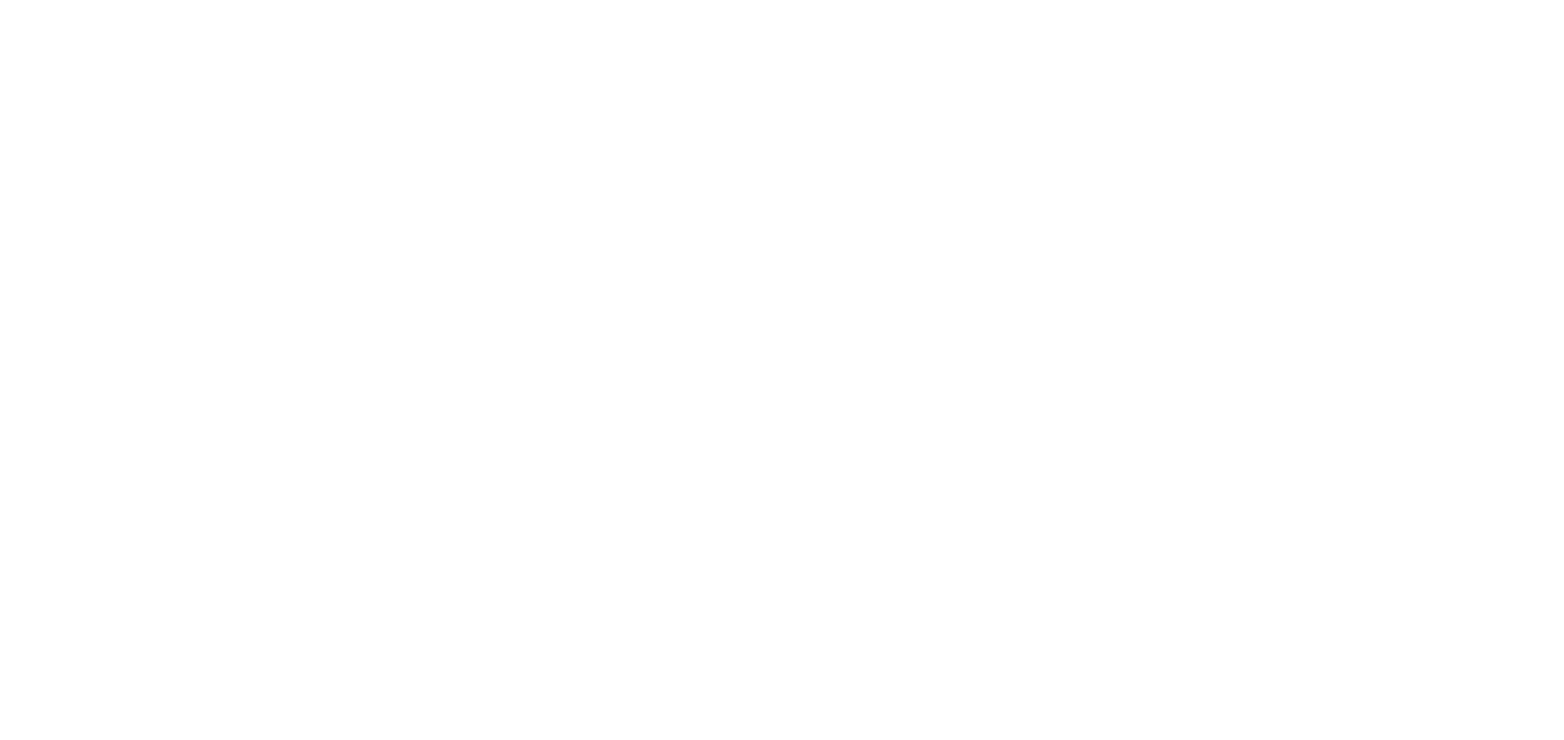
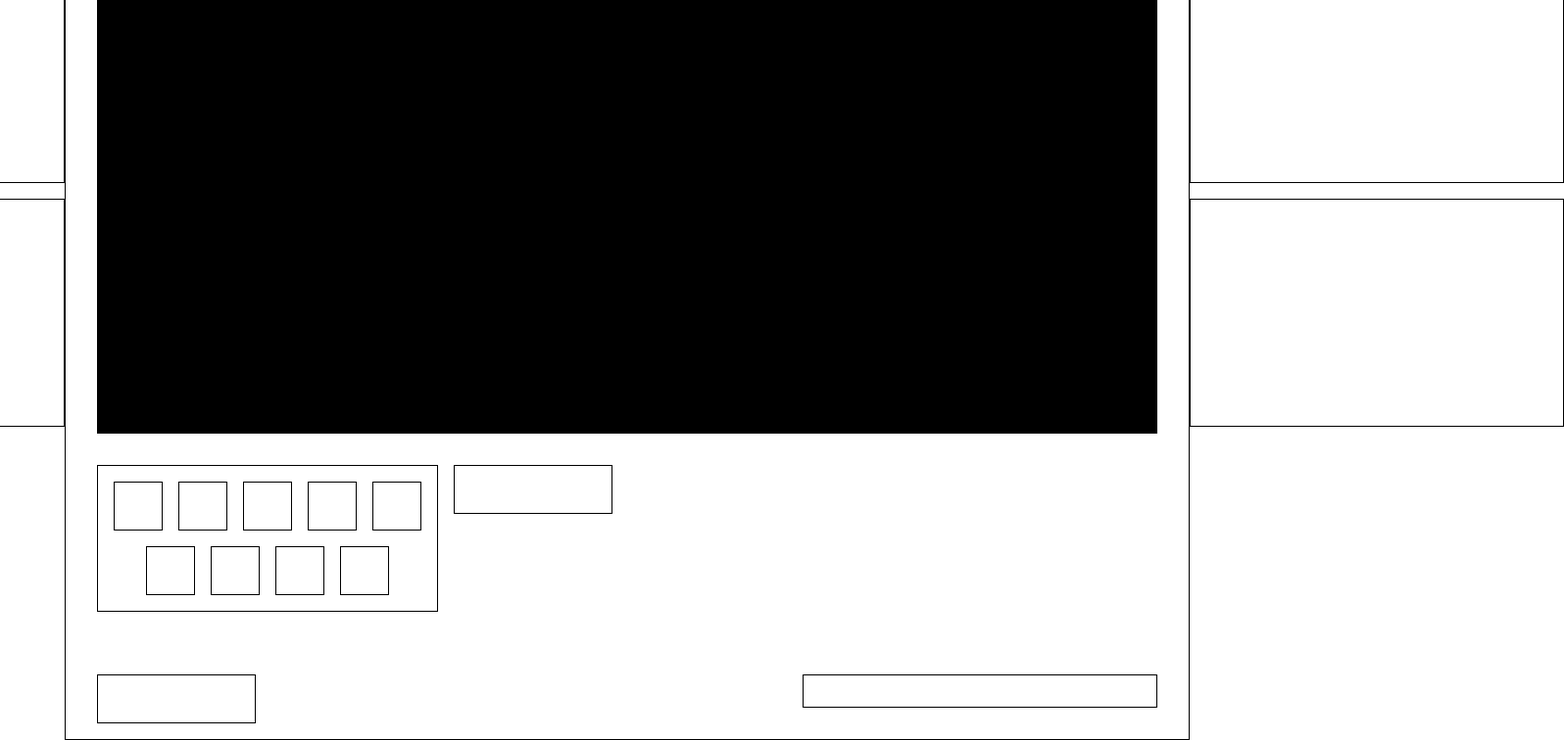
Before and after one commit to linear14/cootchmind, a React (Create React App) app in the folder client/: page / in a window 1280 px wide. Shown: the part 328-1084 px from the top of the page at 98% size, 1596 px wide, since content can reach past the window. Before the commit the page ends 800 px from the top, so only its background shows below. Built offline with nearby package versions, Linux system fonts and the light colour scheme.

Commit message:
Feat: 게임페이지 레이아웃 작업

```diff
--- a/client/src/App.js
+++ b/client/src/App.js
@@ -1,9 +1,11 @@
 import { GlobalStyle } from 'styles/global-style';
+import GamePage from 'pages/GamePage';
 
 function App() {
   return (
     <>
       <GlobalStyle />
+      <GamePage />
     </>
   );
 }
--- /dev/null
+++ b/client/src/components/GameBoard/AnswerInput.tsx
@@ -0,0 +1,13 @@
+import styled from 'styled-components';
+
+const Container = styled.div`
+  width: 360px;
+  height: 32px;
+  border: 1px solid black;
+`;
+
+const AnswerInput = () => {
+  return <Container></Container>;
+};
+
+export default AnswerInput;
--- /dev/null
+++ b/client/src/components/GameBoard/Palette/ColorItem.tsx
@@ -0,0 +1,13 @@
+import styled from 'styled-components';
+
+const Container = styled.div`
+  width: 48px;
+  height: 48px;
+  border: 1px solid black;
+`;
+
+const ColorItem = () => {
+  return <Container></Container>;
+};
+
+export default ColorItem;
--- /dev/null
+++ b/client/src/components/GameBoard/Palette/ColorList.tsx
@@ -0,0 +1,39 @@
+import styled from 'styled-components';
+import ColorItem from './ColorItem';
+
+const Container = styled.div`
+  padding: 1rem;
+  border: 1px solid black;
+`;
+
+const Row = styled.div`
+  display: flex;
+  justify-content: center;
+  gap: 16px;
+
+  & + & {
+    margin-top: 16px;
+  }
+`;
+
+const ColorList = () => {
+  return (
+    <Container>
+      <Row>
+        <ColorItem />
+        <ColorItem />
+        <ColorItem />
+        <ColorItem />
+        <ColorItem />
+      </Row>
+      <Row>
+        <ColorItem />
+        <ColorItem />
+        <ColorItem />
+        <ColorItem />
+      </Row>
+    </Container>
+  );
+};
+
+export default ColorList;
--- /dev/null
+++ b/client/src/components/GameBoard/Palette/EraseAllButton.tsx
@@ -0,0 +1,13 @@
+import styled from 'styled-components';
+
+const Container = styled.div`
+  width: 160px;
+  height: 48px;
+  border: 1px solid black;
+`;
+
+const EraseAllButton = () => {
+  return <Container></Container>;
+};
+
+export default EraseAllButton;
--- /dev/null
+++ b/client/src/components/GameBoard/Palette/index.tsx
@@ -0,0 +1,20 @@
+import styled from 'styled-components';
+import ColorList from './ColorList';
+import EraseAllButton from './EraseAllButton';
+
+const Container = styled.div`
+  margin-top: 2rem;
+  display: flex;
+  gap: 1rem;
+`;
+
+const Palette = () => {
+  return (
+    <Container>
+      <ColorList />
+      <EraseAllButton />
+    </Container>
+  );
+};
+
+export default Palette;
--- /dev/null
+++ b/client/src/components/GameBoard/SketchBook.tsx
@@ -0,0 +1,32 @@
+import { useEffect, useRef } from 'react';
+import styled from 'styled-components';
+
+const Container = styled.div`
+  width: 1080px;
+  height: 720px;
+  border: 1px solid black;
+`;
+
+const SketchBook = () => {
+  const canvasRef = useRef<HTMLCanvasElement>(null);
+
+  useEffect(() => {
+    const canvas = canvasRef.current;
+    if (canvas) {
+      const ctx = canvas.getContext('2d');
+
+      if (ctx) {
+        ctx.fillStyle = '#000000';
+        ctx.fillRect(0, 0, 1080, 720);
+      }
+    }
+  }, []);
+
+  return (
+    <Container>
+      <canvas ref={canvasRef} width={1080} height={720}></canvas>
+    </Container>
+  );
+};
+
+export default SketchBook;
--- /dev/null
+++ b/client/src/components/GameBoard/Timer.tsx
@@ -0,0 +1,13 @@
+import styled from 'styled-components';
+
+const Container = styled.div`
+  width: 160px;
+  height: 48px;
+  border: 1px solid black;
+`;
+
+const Timer = () => {
+  return <Container></Container>;
+};
+
+export default Timer;
--- /dev/null
+++ b/client/src/components/GameBoard/index.tsx
@@ -0,0 +1,31 @@
+import styled from 'styled-components';
+import AnswerInput from './AnswerInput';
+import Palette from './Palette';
+import SketchBook from './SketchBook';
+import Timer from './Timer';
+
+const Container = styled.div`
+  padding: 1rem 2rem;
+  border: 1px solid black;
+`;
+
+const Flex = styled.div`
+  margin-top: 4rem;
+  display: flex;
+  justify-content: space-between;
+`;
+
+const GameBoard = () => {
+  return (
+    <Container>
+      <SketchBook />
+      <Palette />
+      <Flex>
+        <Timer />
+        <AnswerInput />
+      </Flex>
+    </Container>
+  );
+};
+
+export default GameBoard;
--- /dev/null
+++ b/client/src/components/PlayerList/Player.tsx
@@ -0,0 +1,13 @@
+import styled from 'styled-components';
+
+const Container = styled.div`
+  width: 380px;
+  height: calc(66% / 3);
+  border: 1px solid black;
+`;
+
+const Player = () => {
+  return <Container></Container>;
+};
+
+export default Player;
--- /dev/null
+++ b/client/src/components/PlayerList/index.tsx
@@ -0,0 +1,24 @@
+import styled from 'styled-components';
+import Player from './Player';
+
+const Container = styled.div`
+  width: 480px;
+  // border: 1px solid black;
+
+  display: flex;
+  flex-direction: column;
+  align-items: center;
+  gap: 16px;
+`;
+
+const PlayerList = () => {
+  return (
+    <Container>
+      <Player />
+      <Player />
+      <Player />
+    </Container>
+  );
+};
+
+export default PlayerList;
--- /dev/null
+++ b/client/src/pages/GamePage.tsx
@@ -0,0 +1,27 @@
+import styled from 'styled-components';
+import GameBoard from 'components/GameBoard';
+import PlayerList from 'components/PlayerList';
+
+const GameContainer = styled.div`
+  width: 100%;
+  margin: 32px auto 0px;
+
+  display: flex;
+  justify-content: center;
+
+  // border: 1px solid black;
+`;
+
+const GamePage = () => {
+  return (
+    <>
+      <GameContainer>
+        <PlayerList />
+        <GameBoard />
+        <PlayerList />
+      </GameContainer>
+    </>
+  );
+};
+
+export default GamePage;
```
